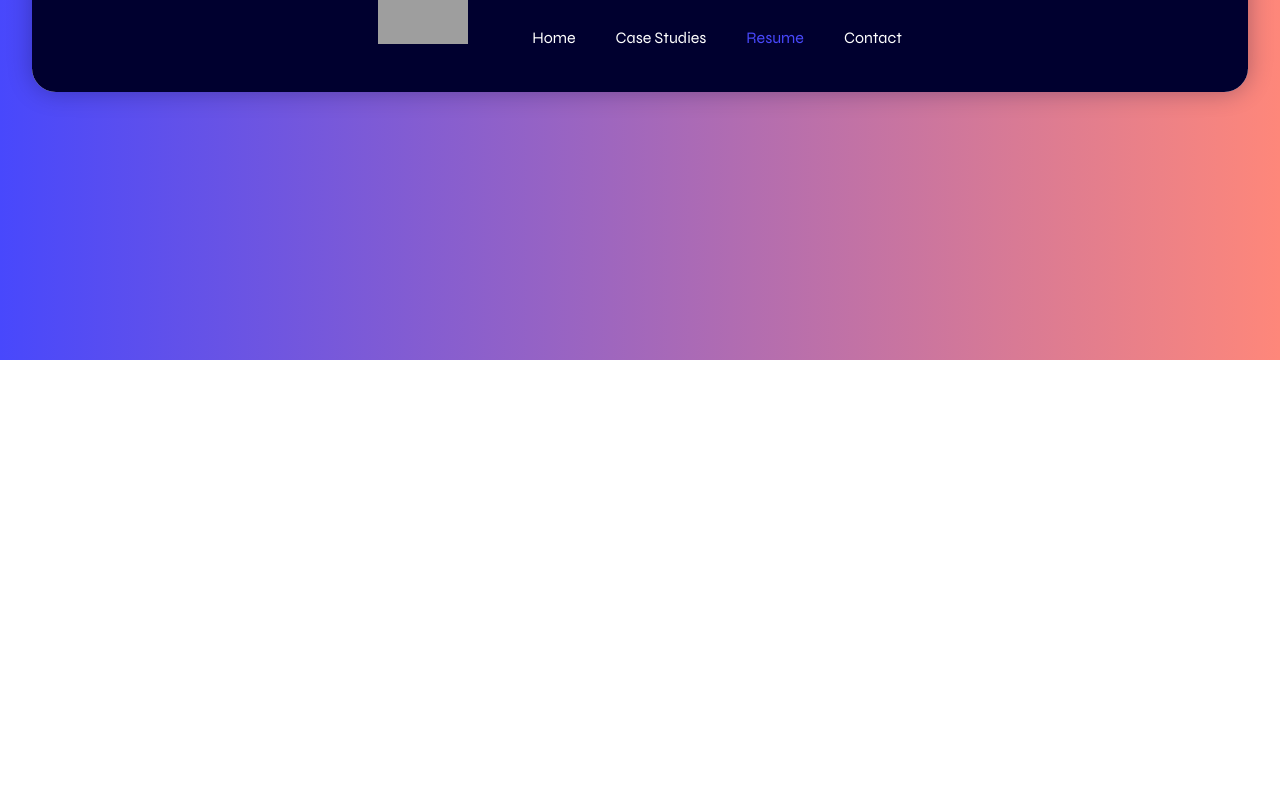
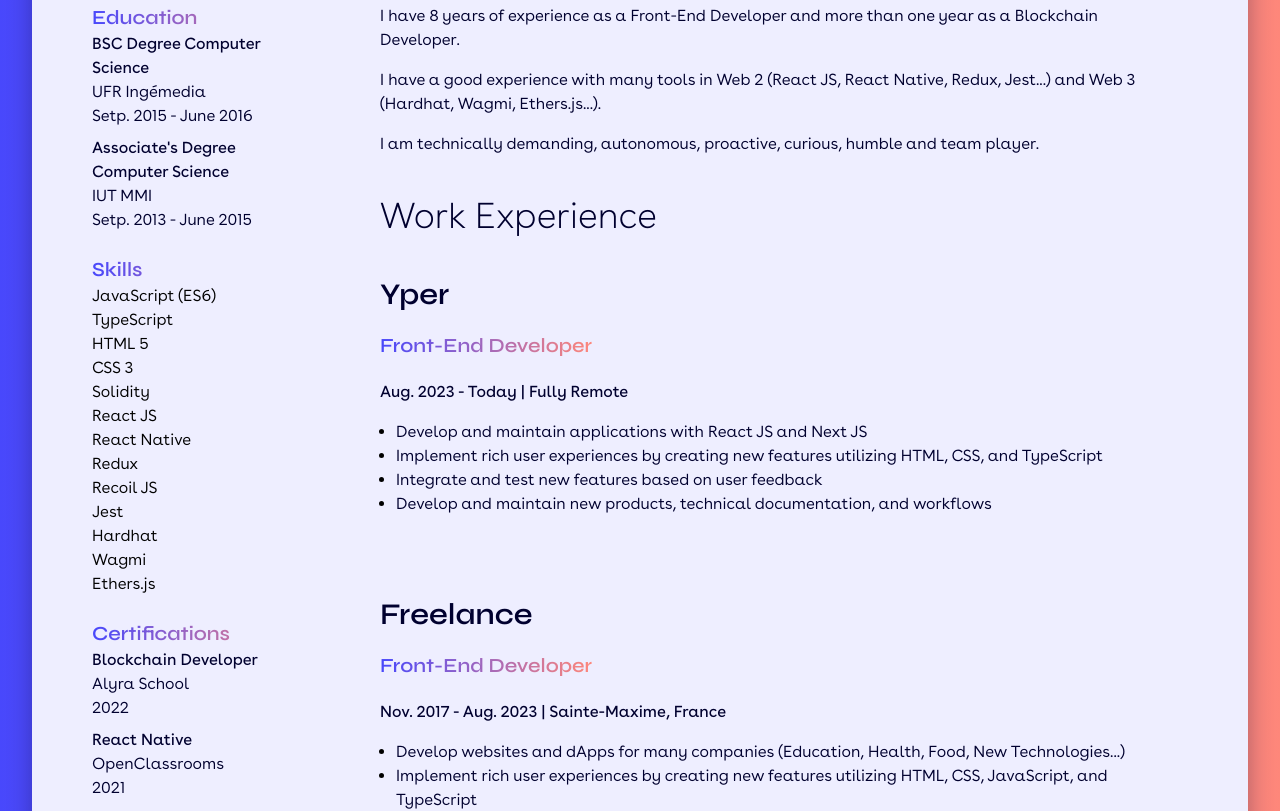
Before and after one commit to NicolasMilliard/portfolio2024, a Next.js app: page /resume in a window 1280 px wide. Shown: the part 440-1251 px from the top of the page. Before the commit the page ends 800 px from the top, so only its background shows below. Built offline with nearby package versions, Linux system fonts and the light colour scheme; grey boxes are pictures that could not be loaded.

Commit message:
Add resume (#1)

```diff
--- /dev/null
+++ b/app/components/List/index.tsx
@@ -0,0 +1,19 @@
+export const List = ({
+  children,
+  className = "",
+}: {
+  children: React.ReactNode;
+  className?: string;
+}) => {
+  return <ul className={className}>{children}</ul>;
+};
+
+export const ListItem = ({
+  children,
+  className = "",
+}: {
+  children: React.ReactNode;
+  className?: string;
+}) => {
+  return <li className={`font-book ${className}`}>{children}</li>;
+};
--- a/app/components/Title/index.tsx
+++ b/app/components/Title/index.tsx
@@ -13,9 +13,11 @@ export const MainTitle = ({ children }: { children: ReactNode }) => {
 export const Title = ({
   children,
   isWidest,
+  className = "",
 }: {
   children: ReactNode;
   isWidest?: boolean;
+  className?: string;
 }) => {
   return (
     <h2
@@ -23,7 +25,7 @@ export const Title = ({
         buenosAires.className
       } text-4xl font-extralight text-black ${
         isWidest ? "tracking-widest" : ""
-      }`}
+      } ${className}`}
     >
       {children}
     </h2>
--- a/app/containers/Home/Experiences/index.tsx
+++ b/app/containers/Home/Experiences/index.tsx
@@ -42,7 +42,7 @@ const Experiences = () => {
 
   return (
     <section
-      className="max-w-244 relative mx-auto"
+      className="relative mx-auto max-w-244"
       style={{ height: height, marginBottom: marginBottom }}
     >
       <div
--- /dev/null
+++ b/app/containers/Resume/Quote.tsx
@@ -0,0 +1,22 @@
+import { Paragraph } from "@app/components/Text";
+
+const Quote = () => {
+  return (
+    <section className="mb-10 flex flex-col gap-4">
+      <Paragraph>
+        I have 8 years of experience as a Front-End Developer and more than one
+        year as a Blockchain Developer.
+      </Paragraph>
+      <Paragraph>
+        I have a good experience with many tools in Web 2 (React JS, React
+        Native, Redux, Jest...) and Web 3 (Hardhat, Wagmi, Ethers.js...).
+      </Paragraph>
+      <Paragraph>
+        I am technically demanding, autonomous, proactive, curious, humble and
+        team player.
+      </Paragraph>
+    </section>
+  );
+};
+
+export default Quote;
--- /dev/null
+++ b/app/containers/Resume/Sidebar.tsx
@@ -0,0 +1,85 @@
+import { List, ListItem } from "@app/components/List";
+import { Paragraph } from "@app/components/Text";
+import { GradientTitle } from "@app/components/Title";
+
+const Sidebar = () => {
+  return (
+    <div className="mb-10 hidden max-w-52 flex-col gap-6 xs:flex">
+      <div className="flex flex-col gap-4 md:flex-col md:gap-6">
+        <section>
+          <GradientTitle>Education</GradientTitle>
+          <div className="flex flex-col gap-2">
+            <Paragraph>
+              <span className="font-normal">BSC Degree Computer Science</span>
+              <br />
+              UFR Ingémedia
+              <br />
+              Setp. 2015 - June 2016
+            </Paragraph>
+            <Paragraph>
+              <span className="font-normal">
+                Associate&apos;s Degree Computer Science
+              </span>
+              <br />
+              IUT MMI
+              <br />
+              Setp. 2013 - June 2015
+            </Paragraph>
+          </div>
+        </section>
+        <section>
+          <GradientTitle>Skills</GradientTitle>
+          <div className="flex gap-4 md:flex-col md:gap-0">
+            <List>
+              <ListItem>JavaScript (ES6)</ListItem>
+              <ListItem>TypeScript</ListItem>
+              <ListItem>HTML 5</ListItem>
+              <ListItem>CSS 3</ListItem>
+              <ListItem>Solidity</ListItem>
+            </List>
+            <List>
+              <ListItem>React JS</ListItem>
+              <ListItem>React Native</ListItem>
+              <ListItem>Redux</ListItem>
+              <ListItem>Recoil JS</ListItem>
+              <ListItem>Jest</ListItem>
+            </List>
+            <List>
+              <ListItem>Hardhat</ListItem>
+              <ListItem>Wagmi</ListItem>
+              <ListItem>Ethers.js</ListItem>
+            </List>
+          </div>
+        </section>
+      </div>
+      <div className="flex flex-row gap-4 md:flex-col md:gap-6">
+        <section>
+          <GradientTitle>Certifications</GradientTitle>
+          <div className="flex flex-col gap-2">
+            <Paragraph>
+              <span className="font-normal">Blockchain Developer</span>
+              <br />
+              Alyra School
+              <br />
+              2022
+            </Paragraph>
+            <Paragraph>
+              <span className="font-normal">React Native</span>
+              <br />
+              OpenClassrooms
+              <br />
+              2021
+            </Paragraph>
+          </div>
+        </section>
+        <section>
+          <GradientTitle>Languages</GradientTitle>
+          <Paragraph>French (native)</Paragraph>
+          <Paragraph>English (fluent)</Paragraph>
+        </section>
+      </div>
+    </div>
+  );
+};
+
+export default Sidebar;
--- /dev/null
+++ b/app/containers/Resume/index.ts
@@ -0,0 +1,2 @@
+export { default as Quote } from "./Quote";
+export { default as Sidebar } from "./Sidebar";
--- a/app/data/experiences.ts
+++ b/app/data/experiences.ts
@@ -5,6 +5,7 @@ export const experiences = [
     job_title: "Front-End Developer",
     start_date: "July 2016",
     end_date: "Nov. 2021",
+    location: "Fréjus, France",
     tasks: [
       "Lead architecture, design, and development of 15+ websites and applications",
       "Develop websites for 4 international business partners",
@@ -20,6 +21,7 @@ export const experiences = [
     job_title: "Front-End Developer",
     start_date: "Nov. 2017",
     end_date: "Aug. 2023",
+    location: "Sainte-Maxime, France",
     tasks: [
       "Develop websites and dApps for many companies (Education, Health, Food, New Technologies...)",
       "Implement rich user experiences by creating new features utilizing HTML, CSS, JavaScript, and TypeScript",
@@ -33,8 +35,9 @@ export const experiences = [
     job_title: "Front-End Developer",
     start_date: "Aug. 2023",
     end_date: "Today",
+    location: "Fully Remote",
     tasks: [
-      "Develop and maintain applications with React JS",
+      "Develop and maintain applications with React JS and Next JS",
       "Implement rich user experiences by creating new features utilizing HTML, CSS, and TypeScript",
       "Integrate and test new features based on user feedback",
       "Develop and maintain new products, technical documentation, and workflows",
--- a/app/resume/page.tsx
+++ b/app/resume/page.tsx
@@ -1,5 +1,50 @@
+// Data
+import { experiences } from "@app/data/experiences";
+// Components
+import { List, ListItem } from "@app/components/List";
+import { Quote, Sidebar } from "@app/containers/Resume";
+import { Paragraph } from "@components/Text";
+import { GradientTitle, MainTitle, SubTitle, Title } from "@components/Title";
+
+const newestToOldest = experiences.reverse();
+
 const Resume = () => {
-  return <div>Coming soon...</div>;
+  return (
+    <>
+      <div className="mb-10 flex flex-col gap-4">
+        <MainTitle>Nicolas Milliard</MainTitle>
+        <Title isWidest={true}>Front-End Developer</Title>
+      </div>
+      <div className="flex flex-col gap-20 md:flex-row">
+        <Sidebar />
+        <div>
+          <Quote />
+          <section>
+            <Title className="mb-10">Work Experience</Title>
+            {newestToOldest.map((experience) => (
+              <div key={experience.id} className="mb-20">
+                <div className="mb-4 flex flex-col items-start justify-between gap-5">
+                  <SubTitle>{experience.company}</SubTitle>
+                  <GradientTitle>{experience.job_title}</GradientTitle>
+                  <Paragraph className="font-normal">
+                    {experience.start_date} - {experience.end_date} |{" "}
+                    {experience.location}
+                  </Paragraph>
+                </div>
+                <List className="list-disc">
+                  {experience.tasks.map((task, index) => (
+                    <ListItem key={index} className="ml-4">
+                      <Paragraph>{task}</Paragraph>
+                    </ListItem>
+                  ))}
+                </List>
+              </div>
+            ))}
+          </section>
+        </div>
+      </div>
+    </>
+  );
 };
 
 export default Resume;
```
Also changed, not shown: .prettierrc.json (deleted), 2 other files (tests, documents, lock files or other folders).
